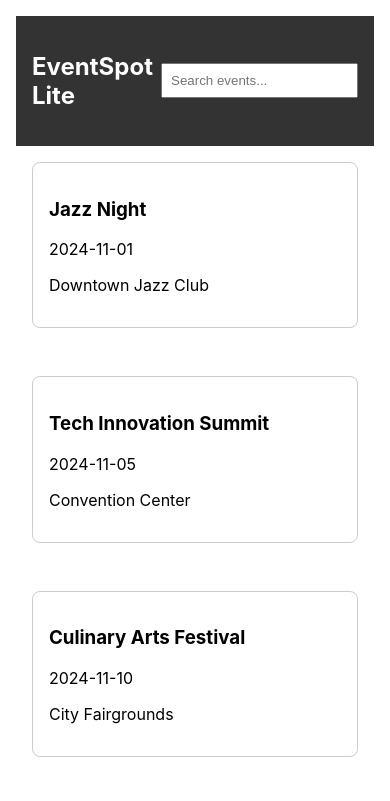
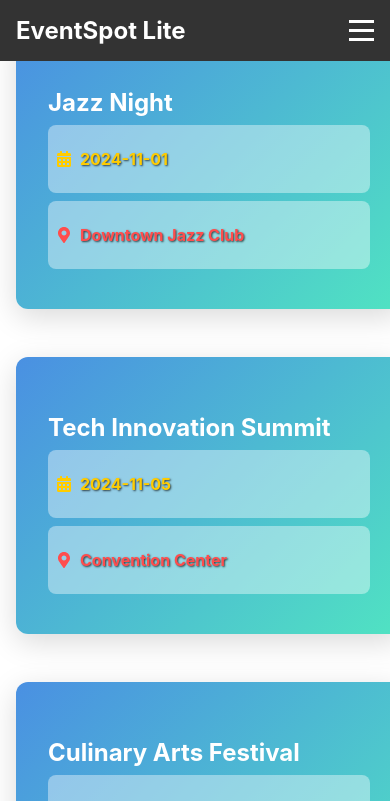
Before and after one commit to Adityaj2902/Aditya_Jaiswal_EventSpotLite, a React (Create React App) app in the folder eventspot-lite/: page / in a window 390 px wide. Shown: the top 801 px of the page. Built offline with nearby package versions, Linux system fonts and the light colour scheme.

Commit message:
Navbar and Eventcard Design has been updated && when it changes to mobile display it will turn into incons

```diff
--- a/eventspot-lite/package.json
+++ b/eventspot-lite/package.json
@@ -8,6 +8,7 @@
     "@testing-library/user-event": "^13.5.0",
     "react": "^18.3.1",
     "react-dom": "^18.3.1",
+    "react-icons": "^5.3.0",
     "react-scripts": "5.0.1",
     "react-transition-group": "^4.4.5",
     "styled-components": "^6.1.13",
--- a/eventspot-lite/src/App.js
+++ b/eventspot-lite/src/App.js
@@ -99,6 +99,7 @@ export default App;
 
 
 
+
 // import logo from './logo.svg';
 // import './App.css';
 
--- a/eventspot-lite/src/components/EventCard.js
+++ b/eventspot-lite/src/components/EventCard.js
@@ -1,16 +1,59 @@
 import React from 'react';
 import styled from 'styled-components';
+import { FaCalendarAlt, FaMapMarkerAlt } from 'react-icons/fa';
 
 const Card = styled.div`
-  border: 1px solid #ccc;
-  border-radius: 8px;
-  padding: 1rem;
-  margin: 1rem;
-  transition: transform 0.2s;
+  border-radius: 12px;
+  padding: 2rem;
+  margin: 2rem;
+  transition: transform 0.3s, box-shadow 0.3s;
   cursor: pointer;
+  background: linear-gradient(135deg, #4a90e2, #50e3c2);
+  box-shadow: 0 8px 30px rgba(0, 0, 0, 0.15);
+  position: relative;
+  overflow: hidden;
+  max-width: 400px;
+  width: 100%;
+  color: white;
 
   &:hover {
-    transform: scale(1.05);
+    transform: translateY(-5px);
+    box-shadow: 0 12px 40px rgba(0, 0, 0, 0.2);
+  }
+
+  h3 {
+    font-size: 1.5rem;
+    margin-bottom: 0.5rem;
+  }
+
+  .highlight {
+    display: flex;
+    align-items: center;
+    border-radius: 8px;
+    padding: 0.5rem;
+    margin: 0.5rem 0;
+    font-weight: bold;
+  }
+
+  .date {
+    background: rgba(255, 255, 255, 0.4);
+    color: #ffcc00;
+    text-shadow: 1px 1px 2px rgba(0, 0, 0, 0.7);
+  }
+
+  .location {
+    background: rgba(255, 255, 255, 0.4);
+    color: #ff4d4d;
+    text-shadow: 1px 1px 2px rgba(0, 0, 0, 0.7);
+  }
+
+  .icon {
+    margin-right: 0.5rem;
+  }
+
+  @media (max-width: 768px) {
+    max-width: 90%;
+    margin: 1rem auto;
   }
 `;
 
@@ -18,8 +61,14 @@ const EventCard = ({ event, onClick }) => {
   return (
     <Card onClick={() => onClick(event)}>
       <h3>{event.name}</h3>
-      <p>{event.date}</p>
-      <p>{event.location}</p>
+      <div className={`highlight date`}>
+        <FaCalendarAlt className="icon" />
+        <p>{event.date}</p>
+      </div>
+      <div className={`highlight location`}>
+        <FaMapMarkerAlt className="icon" />
+        <p>{event.location}</p>
+      </div>
     </Card>
   );
 };
--- a/eventspot-lite/src/components/Navbar.js
+++ b/eventspot-lite/src/components/Navbar.js
@@ -1,4 +1,89 @@
-import React from 'react';
+// import React from 'react';
+// import styled from 'styled-components';
+
+// const NavbarContainer = styled.nav`
+//   display: flex;
+//   justify-content: space-between;
+//   align-items: center;
+//   padding: 1rem;
+//   background: #333;
+//   color: white;
+//   margin-left:1.5rem;
+//   width:72vw;
+// `;
+
+
+// const SearchInput = styled.input`
+//   padding: 0.5rem;
+// `;
+
+// const Navbar = ({ searchTerm, onSearchChange }) => {
+//   return (
+//     <NavbarContainer>
+//       <h1>EventSpot Lite</h1>
+//       <SearchInput
+//         type="text"
+//         placeholder="Search events..."
+//         value={searchTerm}
+//         onChange={(e) => onSearchChange(e.target.value)}
+//       />
+//     </NavbarContainer>
+//   );
+// };
+
+// export default Navbar;
+
+
+// import React from 'react';
+// import styled from 'styled-components';
+
+// const NavbarContainer = styled.nav`
+//   display: flex;
+//   justify-content: space-between;
+//   align-items: center;
+//   padding: 1rem;
+//   background: #333;
+//   color: white;
+//   margin-left: 1.5rem;
+//   width: 72vw;
+
+//   /* Responsive adjustments */
+//   @media (max-width: 768px) {
+//     flex-direction: column; /* Stack items vertically on smaller screens */
+//     align-items: flex-start; /* Align items to the start */
+//     margin-left: 0; /* Remove left margin */
+//     width: 100%; /* Full width on smaller screens */
+//   }
+// `;
+
+// const SearchInput = styled.input`
+//   padding: 0.5rem;
+
+//   /* Responsive adjustments */
+//   @media (max-width: 768px) {
+//     width: 100%; /* Full width on smaller screens */
+//     margin-top: 0.5rem; /* Add some space above the input */
+//   }
+// `;
+
+// const Navbar = ({ searchTerm, onSearchChange }) => {
+//   return (
+//     <NavbarContainer>
+//       <h1>EventSpot Lite</h1>
+//       <SearchInput
+//         type="text"
+//         placeholder="Search events..."
+//         value={searchTerm}
+//         onChange={(e) => onSearchChange(e.target.value)}
+//       />
+//     </NavbarContainer>
+//   );
+// };
+
+// export default Navbar;
+
+
+import React, { useState } from 'react';
 import styled from 'styled-components';
 
 const NavbarContainer = styled.nav`
@@ -8,22 +93,85 @@ const NavbarContainer = styled.nav`
   padding: 1rem;
   background: #333;
   color: white;
+  position: fixed;
+  top: 0;
+  left: 0;
+  right: 0;
+  z-index: 1000;
+`;
+
+const Logo = styled.h1`
+  margin: 0;
 `;
 
 const SearchInput = styled.input`
   padding: 0.5rem;
+  border: none;
+  border-radius: 4px;
+  margin-left: 1rem;
+
+  @media (max-width: 768px) {
+    width: 100%; /* Full width on mobile */
+    margin-top: 0.5rem; /* Add some space above the input */
+  }
+`;
+
+const MenuIcon = styled.div`
+  display: none;
+  flex-direction: column;
+  cursor: pointer;
+
+  @media (max-width: 768px) {
+    display: flex; /* Show menu icon on mobile */
+  }
+
+  div {
+    height: 3px;
+    width: 25px;
+    background: white;
+    margin: 3px 0;
+  }
+`;
+
+const Menu = styled.div`
+  display: flex;
+  align-items: center;
+
+  @media (max-width: 768px) {
+    display: ${({ isOpen }) => (isOpen ? 'flex' : 'none')}; /* Toggle visibility */
+    flex-direction: column;
+    position: absolute;
+    top: 60px; /* Below the navbar */
+    left: 0;
+    right: 0;
+    background: #333;
+    padding: 1rem;
+  }
 `;
 
 const Navbar = ({ searchTerm, onSearchChange }) => {
+  const [isMenuOpen, setIsMenuOpen] = useState(false);
+
+  const toggleMenu = () => {
+    setIsMenuOpen(!isMenuOpen);
+  };
+
   return (
     <NavbarContainer>
-      <h1>EventSpot Lite</h1>
+      <Logo>EventSpot Lite</Logo>
+      <MenuIcon onClick={toggleMenu}>
+        <div />
+        <div />
+        <div />
+      </MenuIcon>
+      <Menu isOpen={isMenuOpen}>
         <SearchInput
           type="text"
           placeholder="Search events..."
           value={searchTerm}
           onChange={(e) => onSearchChange(e.target.value)}
         />
+      </Menu>
     </NavbarContainer>
   );
 };
```
Also changed, not shown: 1 other file (tests, documents, lock files or other folders). Lines whose indentation alone changed are shown as unchanged.
